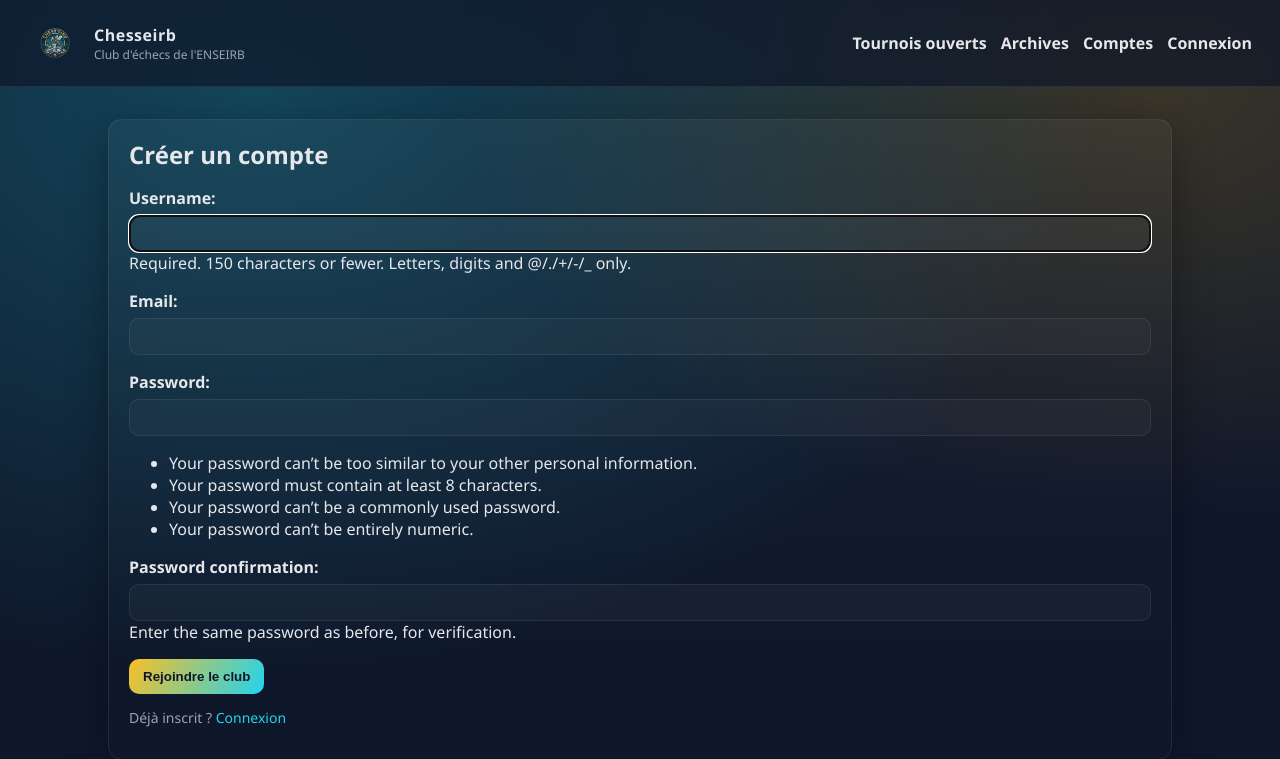
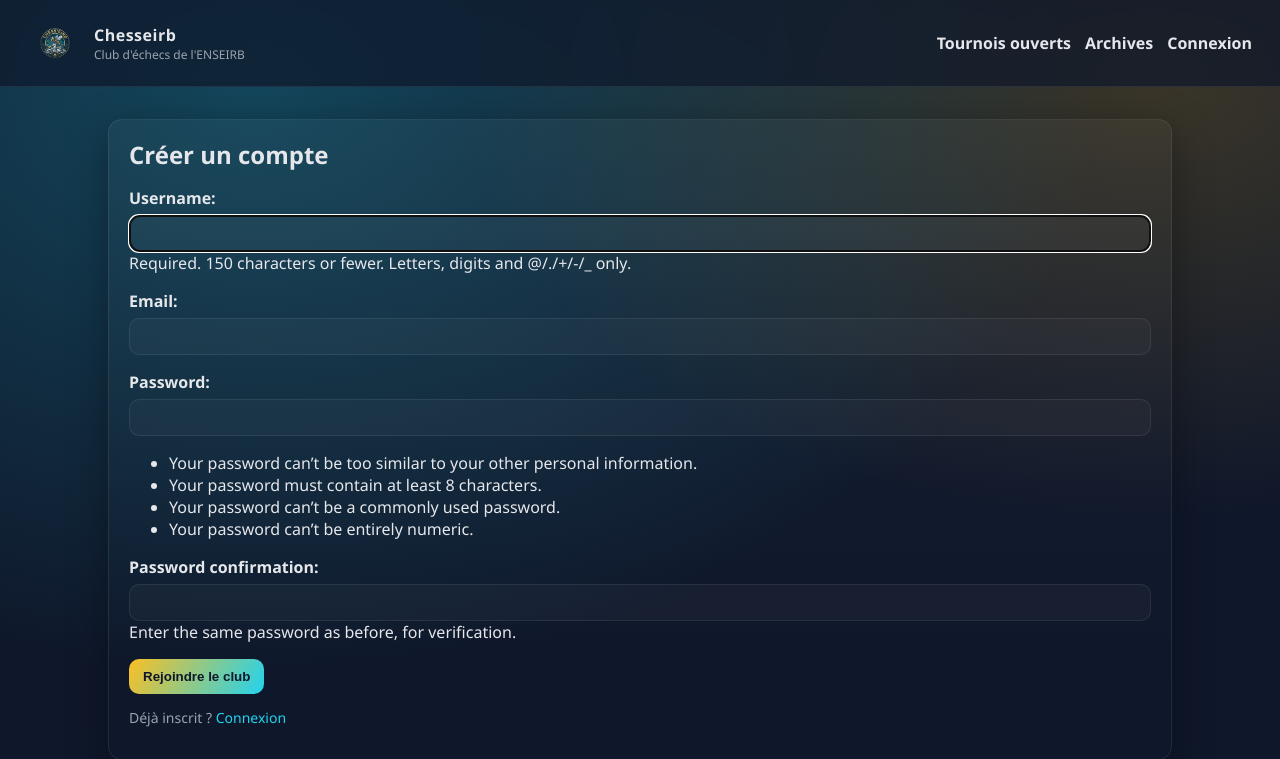
Before and after one commit to rlamat/Chesseirb, a Django app: page /signup/ in a window 1280 px wide. Shown: the top 759 px of the page. Run offline with Django 4.2, Linux system fonts and the light colour scheme.

Commit message:
fix comptes

```diff
--- a/templates/base.html
+++ b/templates/base.html
@@ -19,12 +19,12 @@
         <nav class="nav-links">
             <a href="{% url 'tournament_list_open' %}">Tournois ouverts</a>
             <a href="{% url 'tournament_list_completed' %}">Archives</a>
-            <a href="{% url 'user_search' %}">Comptes</a>
             {% if user.is_staff %}
                 <a href="{% url 'admin_users' %}">Comptes admin</a>
                 <a class="pill" href="{% url 'tournament_create' %}">Nouveau tournoi</a>
             {% endif %}
             {% if user.is_authenticated %}
+                <a href="{% url 'user_search' %}">Comptes</a>
                 <span class="tag">{{ user.username }}</span>
                 <a href="{% url 'profile' %}">Mon profil</a>
                 <a href="{% url 'logout' %}">Déconnexion</a>
```
